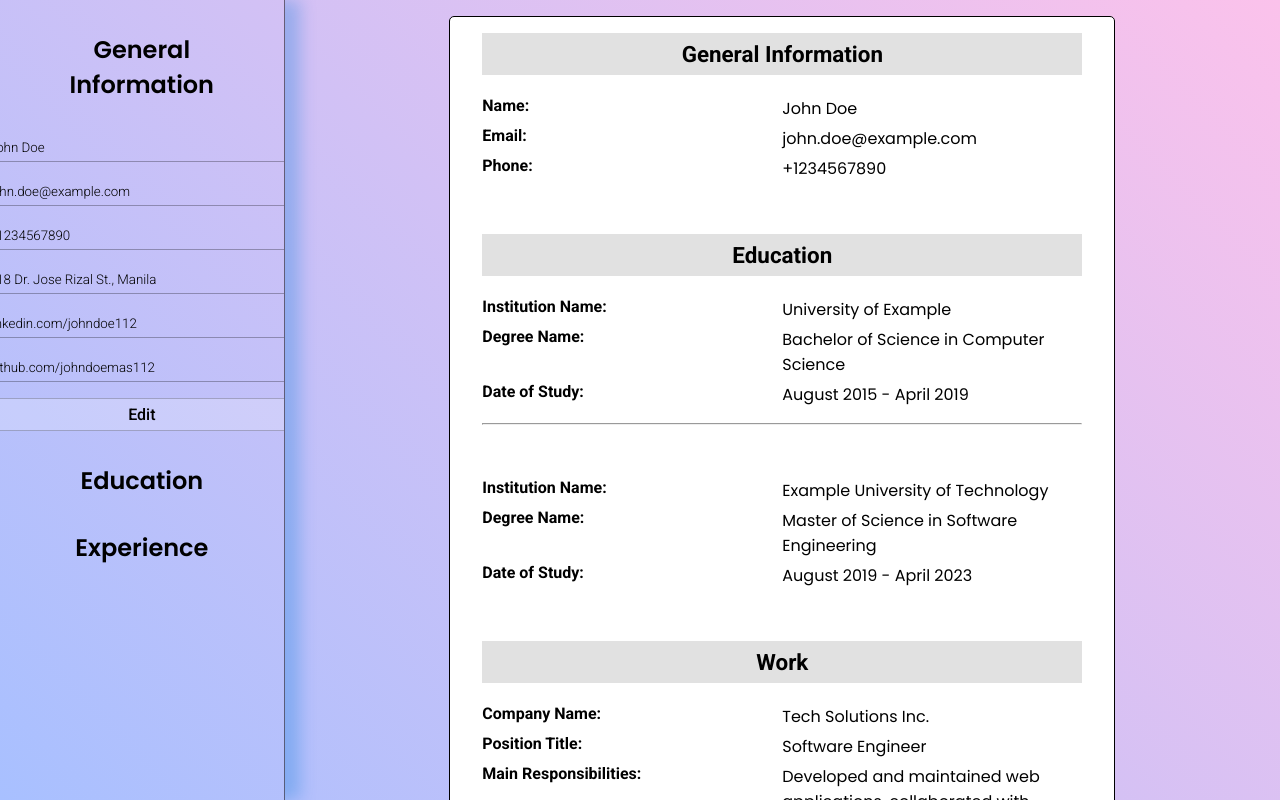
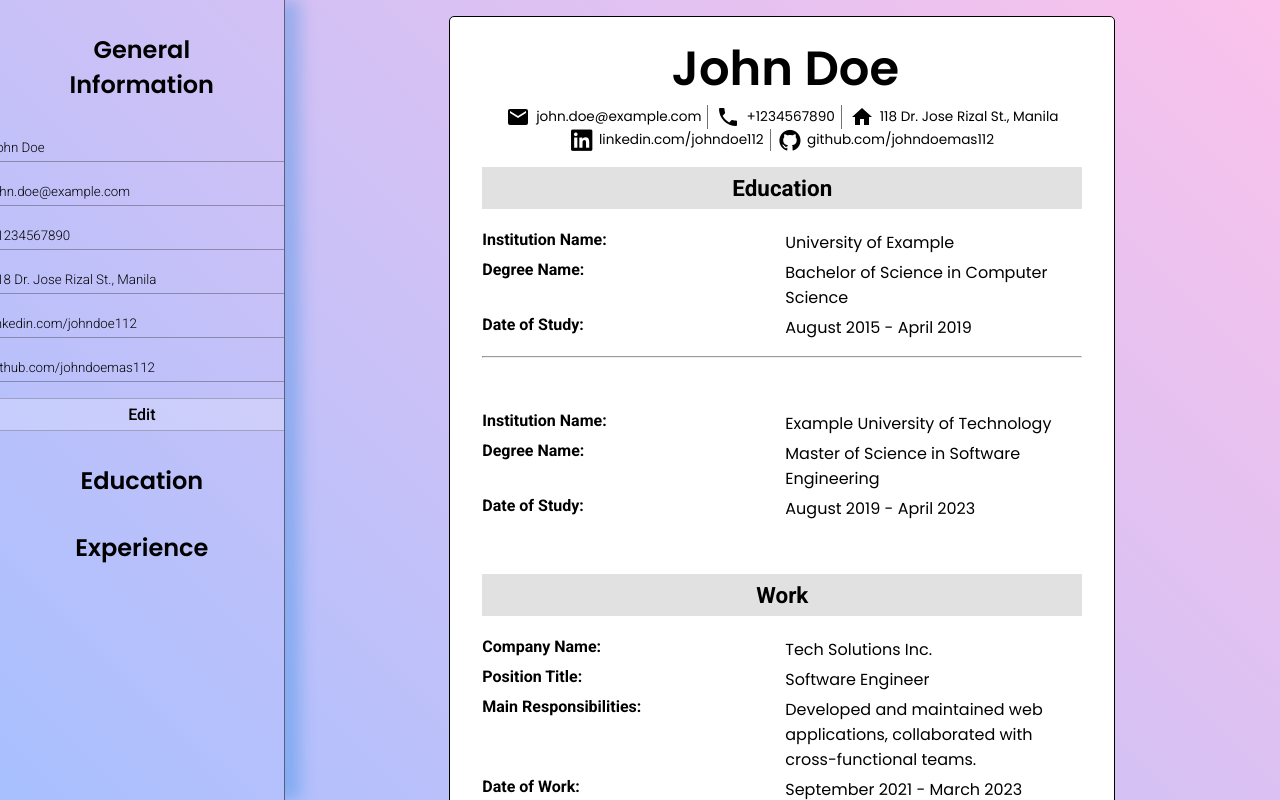
Before and after one commit to espiritukarl/odin-cv-application, a React (Vite) app: page / in a window 1280 px wide. Built offline with nearby package versions, Linux system fonts and the light colour scheme.

Commit message:
Updated General Info styling

```diff
--- a/src/components/DisplayCV.jsx
+++ b/src/components/DisplayCV.jsx
@@ -1,54 +1,60 @@
 import "../styles/displayCV.css";
+import Icon from "@mdi/react";
+import { mdiEmail, mdiPhone, mdiHome } from "@mdi/js";
 
 function DisplayCV({ cvData }) {
   const putEducLine = cvData.education.length > 1;
   const putExpLine = cvData.experience.length > 1;
-  const hasGeneralInfo = Object.values(cvData.generalInfo).every(
-    (value) => value === ""
-  );
 
   return (
     <div className="display-cv roboto-thin">
-      <h2>General Information</h2>
-      {!hasGeneralInfo ? (
-        <article className="general-info-cv">
-          <p>
-            {cvData.generalInfo.name !== "" ? (
-              <>
-                {" "}
-                <span className="input-title">Name: </span>
-                <span className="data-cv poppins-regular">
-                  {cvData.generalInfo.name}
-                </span>
-              </>
-            ) : null}
-          </p>
-          <p>
+      <article className="general-info-container">
+        <h1 className="data-cv poppins-semibold">{cvData.generalInfo.name}</h1>
+        <div className="general-info-cv">
           {cvData.generalInfo.email !== "" ? (
-              <>
-                <span className="input-title">Email: </span>
+            <span className="email">
+              <Icon path={mdiEmail} size={1} />
               <span className="data-cv poppins-regular">
                 {cvData.generalInfo.email}
               </span>
-              </>
+            </span>
           ) : null}
-          </p>
-          <p>
-            {cvData.generalInfo.email !== "" ? (
-              <>
-                <span className="input-title">Phone: </span>
+          {cvData.generalInfo.tel !== "" ? (
+            <span className="tel">
+              <Icon path={mdiPhone} size={1} />
               <span className="data-cv poppins-regular">
                 {cvData.generalInfo.tel}
               </span>
-              </>
+            </span>
           ) : null}
-          </p>
+          {cvData.generalInfo.loc !== "" ? (
+            <span className="loc">
+              <Icon path={mdiHome} size={1} />
+              <span className="data-cv poppins-regular">
+                {cvData.generalInfo.loc}
+              </span>
+            </span>
+          ) : null}
+        </div>
+        <div className="general-info-cv">
+          {cvData.generalInfo.linkedin !== "" ? (
+            <div className="linkedin">
+              <i class="devicon-linkedin-plain"></i>
+              <span className="data-cv poppins-regular">
+                {cvData.generalInfo.linkedin}
+              </span>
+            </div>
+          ) : null}
+          {cvData.generalInfo.github !== "" ? (
+            <div className="github">
+              <i class="devicon-github-plain"></i>
+              <span className="data-cv poppins-regular">
+                {cvData.generalInfo.github}
+              </span>
+            </div>
+          ) : null}
+        </div>
       </article>
-      ) : (
-        <article className="general-info-cvmissing-details  poppins-light-italic">
-          "No general information available"
-        </article>
-      )}
 
       <h2>Education</h2>
       {cvData.education.length > 0 ? (
--- a/src/styles/displayCV.css
+++ b/src/styles/displayCV.css
@@ -29,15 +29,10 @@
   flex: 1;
 }
 
-.general-info-cv,
 .education-cv,
 .experience-cv {
   width: 100%;
   margin-bottom: 32px;
-}
-
-.data-cv {
-  text-align: left;
 }
 
 .missing-details {
@@ -56,6 +51,52 @@ hr {
   margin-top: 16px;
 }
 
+.general-info-container > h1 {
+  display: flex;
+  justify-content: center;
+  align-items: center;
+
+  font-size: 3rem;
+}
+
+.general-info-cv {
+  display: flex;
+  justify-content: center;
+  align-items: center;
+  gap: 8px;
+}
+
+.email,
+.tel,
+.linkedin,
+.github,
+.loc {
+  display: flex;
+  justify-content: center;
+  align-items: center;
+}
+
+.email,
+.tel,
+.linkedin {
+  padding-right: 6px;
+  border-right: 1px solid rgba(0, 0, 0, 0.548);
+}
+
+.data-cv {
+  margin-left: 6px;
+}
+
+.general-info-cv,
+.linkedin {
+  font-size: 0.85rem;
+}
+
+.devicon-linkedin-plain,
+.devicon-github-plain {
+  font-size: 1.4rem;
+}
+
 @media (min-width: 1600px) {
   .display-cv {
     width: 720px;
```
Lines whose indentation alone changed are shown as unchanged.
